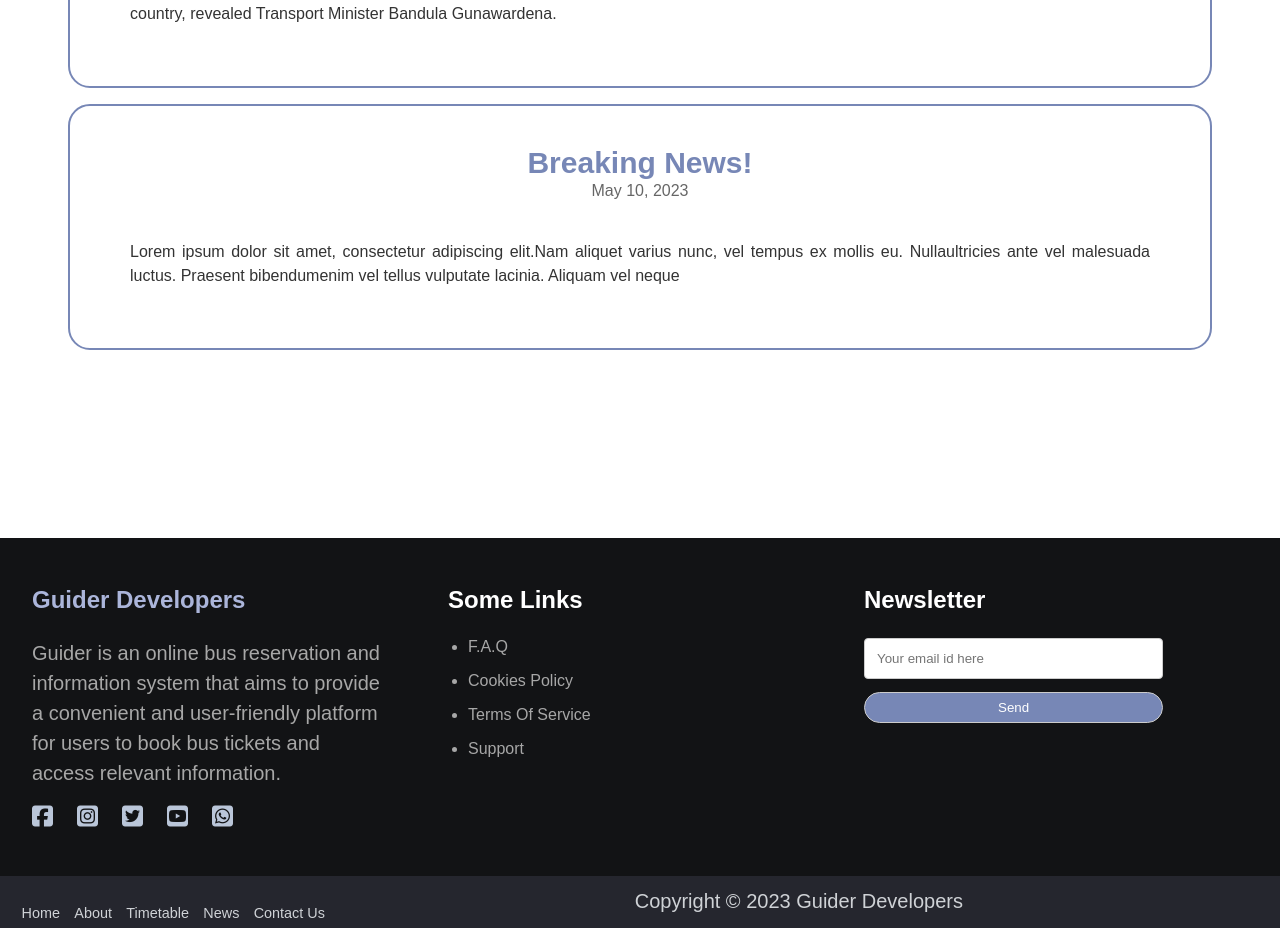
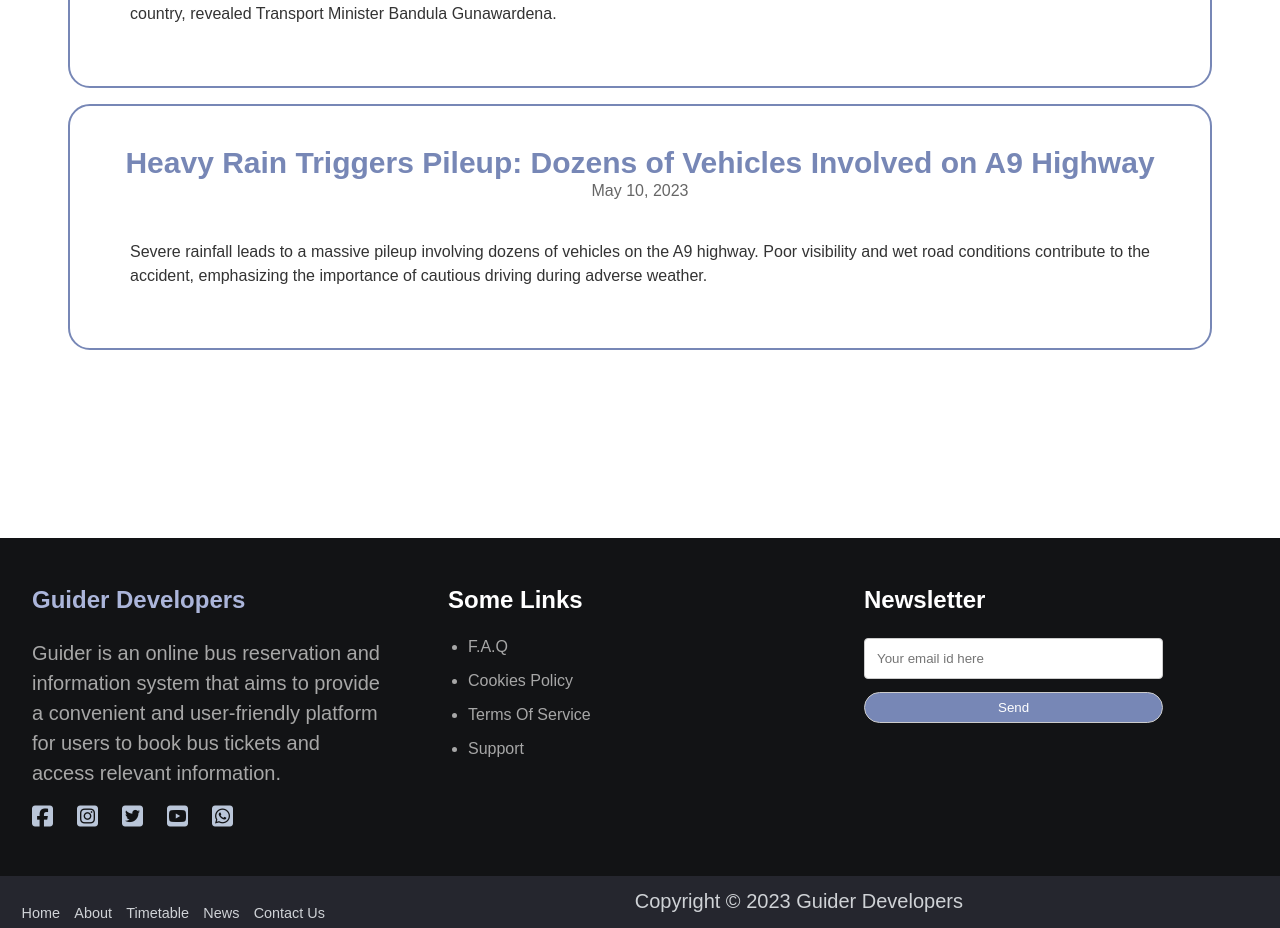
Before and after one commit to Guider-Bus-Reservation-System/Frontend, a React (Create React App) app: page /news in a window 1280 px wide. Shown: the part 1000-1928 px from the top of the page. Built offline with nearby package versions, Linux system fonts and the light colour scheme.

Commit message:
change the gallery name
add news

```diff
--- a/src/pages/gallery.jsx
+++ b/src/pages/gallery.jsx
@@ -19,7 +19,7 @@ const Gallery = () => {
   return (
     <div>
       <div className="title" style={{ padding: '50px', textAlign: 'center' }}>
-        <h2>Our Services</h2>
+        <h2>Most Popular Destination</h2>
       </div>
 
       <div className="box">
--- a/src/pages/news.jsx
+++ b/src/pages/news.jsx
@@ -30,13 +30,10 @@ const News = () => {
 		},
 
 		{
-			title: "Breaking News!",
+			title: "Heavy Rain Triggers Pileup: Dozens of Vehicles Involved on A9 Highway",
 			date: "May 10, 2023",
 			content:
-				"Lorem ipsum dolor sit amet, consectetur adipiscing elit." +
-				"Nam aliquet varius nunc, vel tempus ex mollis eu. Nulla" +
-				"ultricies ante vel malesuada luctus. Praesent bibendum" +
-				"enim vel tellus vulputate lacinia. Aliquam vel neque",
+				"Severe rainfall leads to a massive pileup involving dozens of vehicles on the A9 highway. Poor visibility and wet road conditions contribute to the accident, emphasizing the importance of cautious driving during adverse weather.",
 		},
 	];
 
```
